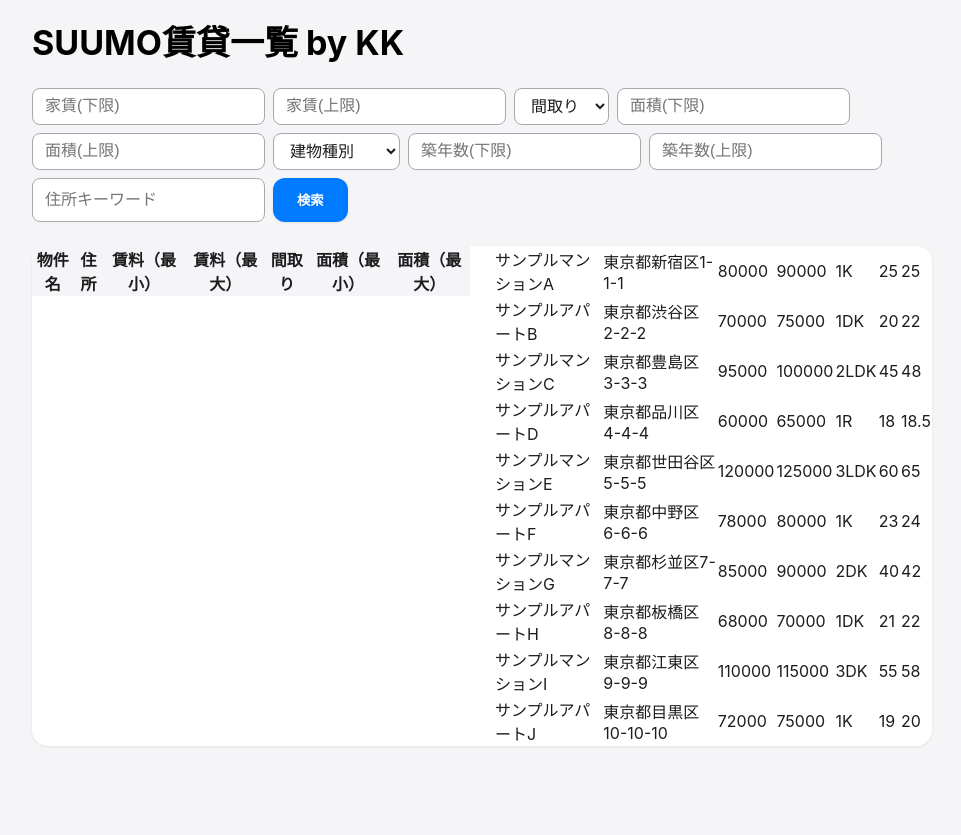
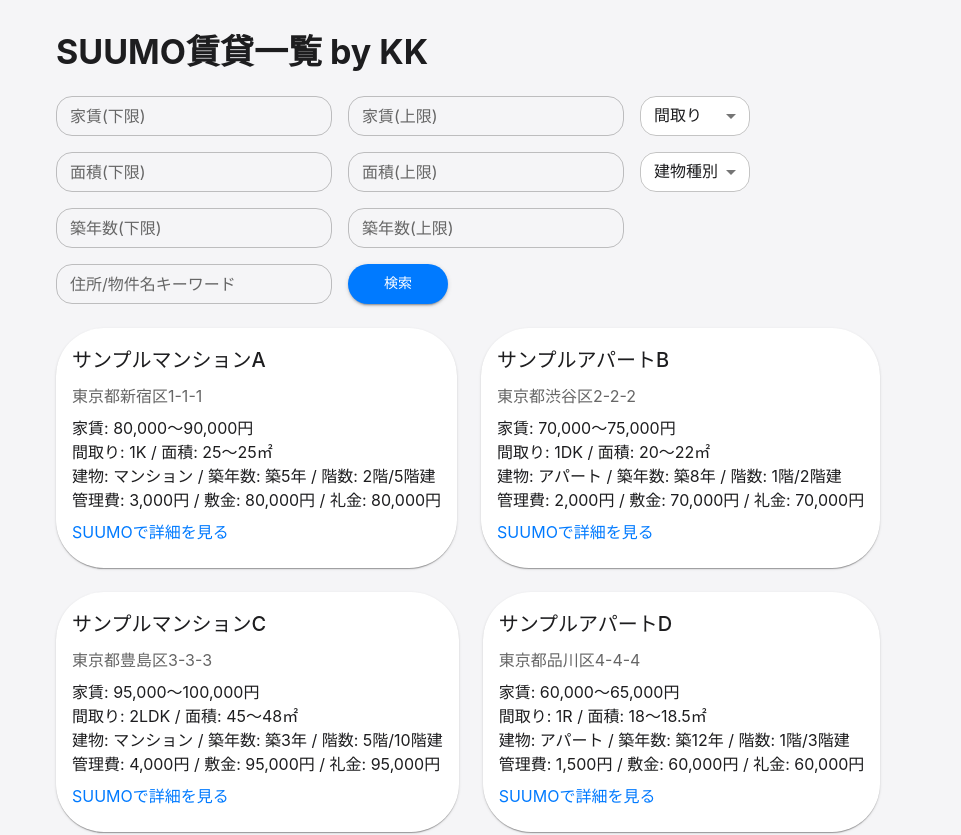
Before and after one commit to KazumasaKoshikawa/home-scraper, a React (Create React App) app: page / in a window 1280 px wide. Shown: the top 835 px of the page, without its empty margins (158-1119 px from the left). Before the commit the page ends 800 px from the top, so only its background shows below. Built offline with nearby package versions, Linux system fonts and the light colour scheme.

Commit message:
MUIをインストール＆UI改善

```diff
--- a/package.json
+++ b/package.json
@@ -4,6 +4,10 @@
   "private": true,
   "homepage": "https://kazumasakoshikawa.github.io/home-scraper-frontend/",
   "dependencies": {
+    "@emotion/react": "^11.14.0",
+    "@emotion/styled": "^11.14.0",
+    "@mui/icons-material": "^7.1.2",
+    "@mui/material": "^7.1.2",
     "@testing-library/dom": "^10.4.0",
     "@testing-library/jest-dom": "^6.6.3",
     "@testing-library/react": "^16.3.0",
--- a/src/App.js
+++ b/src/App.js
@@ -1,11 +1,33 @@
 import React, { useEffect, useState } from "react";
-import "./App.css";
 import FilterBar from "./components/FilterBar";
 import PropertyTable from "./components/PropertyTable";
+import { ThemeProvider, createTheme } from '@mui/material/styles';
+import CssBaseline from '@mui/material/CssBaseline';
+import Container from '@mui/material/Container';
+import Box from '@mui/material/Box';
+import Typography from '@mui/material/Typography';
+// MUIアイコンの例: import SearchIcon from '@mui/icons-material/Search';
+
+// Apple風カラーパレット・角丸・フォントをカスタムしたMUIテーマ
+const theme = createTheme({
+  palette: {
+    primary: { main: '#007AFF' },
+    background: { default: '#F5F5F7', paper: '#fff' },
+    text: { primary: '#1D1D1F', secondary: '#666' },
+  },
+  shape: { borderRadius: 16 },
+  typography: {
+    fontFamily: "-apple-system, BlinkMacSystemFont, 'SF Pro Text', 'Helvetica Neue', sans-serif",
+    h1: { fontSize: 34, fontWeight: 700 },
+  },
+});
 
 export default function App() {
+  // 物件データ全体
   const [properties, setProperties] = useState([]);
+  // フィルタ後の物件データ
   const [filtered, setFiltered] = useState([]);
+  // 各種フィルタ用のstate
   const [rentFrom, setRentFrom] = useState("");
   const [rentTo, setRentTo] = useState("");
   const [layout, setLayout] = useState("");
@@ -16,6 +38,20 @@
   const [buildingAgeTo, setBuildingAgeTo] = useState("");
   const [address, setAddress] = useState("");
 
+  // まとめてFilterBarに渡すオブジェクト
+  const filterState = {
+    rentFrom, setRentFrom,
+    rentTo, setRentTo,
+    layout, setLayout,
+    areaFrom, setAreaFrom,
+    areaTo, setAreaTo,
+    buildingType, setBuildingType,
+    buildingAgeFrom, setBuildingAgeFrom,
+    buildingAgeTo, setBuildingAgeTo,
+    address, setAddress
+  };
+
+  // 初回マウント時に静的データを取得
   useEffect(() => {
     fetch(process.env.PUBLIC_URL + "/static_data.json")
       .then((res) => res.json())
@@ -25,59 +61,52 @@
       });
   }, []);
 
+  // 検索・フィルタ処理
   const handleFilter = () => {
     setFiltered(
       properties.filter((p) => {
-        // 家賃
+        // 家賃フィルタ
         const from = rentFrom ? parseInt(rentFrom, 10) : -Infinity;
         const to = rentTo ? parseInt(rentTo, 10) : Infinity;
         if (!(p.rent_min >= from && p.rent_max <= to)) return false;
-        // 間取り
+        // 間取りフィルタ
         if (layout && p.layout !== layout) return false;
-        // 面積
+        // 面積フィルタ
         const areaMin = areaFrom ? parseFloat(areaFrom) : -Infinity;
         const areaMax = areaTo ? parseFloat(areaTo) : Infinity;
         if (!(p.area_min >= areaMin && p.area_max <= areaMax)) return false;
-        // 建物種別
+        // 建物種別フィルタ
         if (buildingType && p.building_type !== buildingType) return false;
-        // 築年数
+        // 築年数フィルタ
         const getAge = (str) => parseInt(str.replace(/[^0-9]/g, ''), 10) || 0;
         const age = getAge(p.building_age);
         const ageFrom = buildingAgeFrom ? parseInt(buildingAgeFrom, 10) : -Infinity;
         const ageTo = buildingAgeTo ? parseInt(buildingAgeTo, 10) : Infinity;
         if (!(age >= ageFrom && age <= ageTo)) return false;
-        // 住所
-        if (address && !p.address.includes(address)) return false;
+        // 物件名・住所の部分一致フィルタ（どちらかにキーワードが含まれていればOK）
+        if (address) {
+          const keyword = address.trim();
+          if (!p.address.includes(keyword) && !p.name.includes(keyword)) return false;
+        }
         return true;
       })
     );
   };
 
   return (
-    <div className="container">
-      <h1 className="text-large-title" style={{ marginBottom: 24 }}>SUUMO賃貸一覧 by KK</h1>
-      <FilterBar
-        rentFrom={rentFrom}
-        rentTo={rentTo}
-        setRentFrom={setRentFrom}
-        setRentTo={setRentTo}
-        layout={layout}
-        setLayout={setLayout}
-        areaFrom={areaFrom}
-        setAreaFrom={setAreaFrom}
-        areaTo={areaTo}
-        setAreaTo={setAreaTo}
-        buildingType={buildingType}
-        setBuildingType={setBuildingType}
-        buildingAgeFrom={buildingAgeFrom}
-        setBuildingAgeFrom={setBuildingAgeFrom}
-        buildingAgeTo={buildingAgeTo}
-        setBuildingAgeTo={setBuildingAgeTo}
-        address={address}
-        setAddress={setAddress}
-        onFilter={handleFilter}
-      />
-      <PropertyTable properties={filtered} />
-    </div>
+    <ThemeProvider theme={theme}>
+      <CssBaseline />
+      {/* 中央寄せ・余白付きのApple風Container */}
+      <Container maxWidth="md" sx={{ py: 4 }}>
+        <Box sx={{ mb: 3 }}>
+          {/* タイトル */}
+          <Typography variant="h1">SUUMO賃貸一覧 by KK</Typography>
+        </Box>
+        {/* フィルタバー（filterStateをまとめて渡す） */}
+        <FilterBar filterState={filterState} onFilter={handleFilter} />
+        {/* 物件リスト表示 */}
+        <PropertyTable properties={filtered} />
+      </Container>
+    </ThemeProvider>
   );
 }
--- a/src/components/FilterBar.js
+++ b/src/components/FilterBar.js
@@ -1,9 +1,14 @@
 import React from "react";
+import { Box, TextField, Select, MenuItem, Button } from '@mui/material';
+// MUIアイコンの例: import SearchIcon from '@mui/icons-material/Search';
 
+// 間取り・建物種別の選択肢
 const layouts = ["", "1R", "1K", "1DK", "1LDK", "2DK", "2LDK", "3DK", "3LDK"];
 const buildingTypes = ["", "マンション", "アパート"];
 
-export default function FilterBar({
+export default function FilterBar({ filterState, onFilter }) {
+    // filterStateから各値とsetterを分割代入
+    const {
         rentFrom, setRentFrom,
         rentTo, setRentTo,
         layout, setLayout,
@@ -12,25 +17,40 @@
         buildingType, setBuildingType,
         buildingAgeFrom, setBuildingAgeFrom,
         buildingAgeTo, setBuildingAgeTo,
-    address, setAddress,
-    onFilter
-}) {
+        address, setAddress
+    } = filterState;
+
     return (
-        <div className="filter-bar">
-            <input type="number" placeholder="家賃(下限)" value={rentFrom} onChange={e => setRentFrom(e.target.value)} className="input-field" />
-            <input type="number" placeholder="家賃(上限)" value={rentTo} onChange={e => setRentTo(e.target.value)} className="input-field" />
-            <select value={layout} onChange={e => setLayout(e.target.value)} className="select-field">
-                {layouts.map(l => <option key={l} value={l}>{l || "間取り"}</option>)}
-            </select>
-            <input type="number" placeholder="面積(下限)" value={areaFrom} onChange={e => setAreaFrom(e.target.value)} className="input-field" />
-            <input type="number" placeholder="面積(上限)" value={areaTo} onChange={e => setAreaTo(e.target.value)} className="input-field" />
-            <select value={buildingType} onChange={e => setBuildingType(e.target.value)} className="select-field">
-                {buildingTypes.map(t => <option key={t} value={t}>{t || "建物種別"}</option>)}
-            </select>
-            <input type="number" placeholder="築年数(下限)" value={buildingAgeFrom} onChange={e => setBuildingAgeFrom(e.target.value)} className="input-field" />
-            <input type="number" placeholder="築年数(上限)" value={buildingAgeTo} onChange={e => setBuildingAgeTo(e.target.value)} className="input-field" />
-            <input type="text" placeholder="住所キーワード" value={address} onChange={e => setAddress(e.target.value)} className="input-field" />
-            <button className="primary-btn" onClick={onFilter}>検索</button>
-        </div>
+        // Apple風の余白・角丸・配色でフォームを構成
+        <Box sx={{ display: 'flex', flexWrap: 'wrap', gap: 2, mb: 3 }}>
+            {/* 家賃(下限) */}
+            <TextField label="家賃(下限)" type="number" value={rentFrom} onChange={e => setRentFrom(e.target.value)} size="small" sx={{ minWidth: 110 }} />
+            {/* 家賃(上限) */}
+            <TextField label="家賃(上限)" type="number" value={rentTo} onChange={e => setRentTo(e.target.value)} size="small" sx={{ minWidth: 110 }} />
+            {/* 間取りセレクト */}
+            <Select value={layout} onChange={e => setLayout(e.target.value)} displayEmpty size="small" sx={{ minWidth: 110, bgcolor: '#fff', borderRadius: 1 }}>
+                <MenuItem value="">間取り</MenuItem>
+                {layouts.filter(l => l).map(l => <MenuItem key={l} value={l}>{l}</MenuItem>)}
+            </Select>
+            {/* 面積(下限) */}
+            <TextField label="面積(下限)" type="number" value={areaFrom} onChange={e => setAreaFrom(e.target.value)} size="small" sx={{ minWidth: 110 }} />
+            {/* 面積(上限) */}
+            <TextField label="面積(上限)" type="number" value={areaTo} onChange={e => setAreaTo(e.target.value)} size="small" sx={{ minWidth: 110 }} />
+            {/* 建物種別セレクト */}
+            <Select value={buildingType} onChange={e => setBuildingType(e.target.value)} displayEmpty size="small" sx={{ minWidth: 110, bgcolor: '#fff', borderRadius: 1 }}>
+                <MenuItem value="">建物種別</MenuItem>
+                {buildingTypes.filter(t => t).map(t => <MenuItem key={t} value={t}>{t}</MenuItem>)}
+            </Select>
+            {/* 築年数(下限) */}
+            <TextField label="築年数(下限)" type="number" value={buildingAgeFrom} onChange={e => setBuildingAgeFrom(e.target.value)} size="small" sx={{ minWidth: 110 }} />
+            {/* 築年数(上限) */}
+            <TextField label="築年数(上限)" type="number" value={buildingAgeTo} onChange={e => setBuildingAgeTo(e.target.value)} size="small" sx={{ minWidth: 110 }} />
+            {/* 住所・物件名キーワード */}
+            <TextField label="住所/物件名キーワード" value={address} onChange={e => setAddress(e.target.value)} size="small" sx={{ minWidth: 140 }} />
+            {/* 検索ボタン（MUIアイコンを使う場合: startIcon={<SearchIcon />}） */}
+            <Button variant="contained" color="primary" onClick={onFilter} sx={{ minWidth: 100, borderRadius: 2 }}>
+                検索
+            </Button>
+        </Box>
     );
 }
--- a/src/components/PropertyTable.js
+++ b/src/components/PropertyTable.js
@@ -1,32 +1,36 @@
 import React from "react";
+import { Grid, Card, CardContent, Typography, Link } from '@mui/material';
+// MUIアイコンの例: import HomeIcon from '@mui/icons-material/Home';
 
 export default function PropertyTable({ properties }) {
     return (
-        <table className="property-table" style={{ width: '100%', background: '#fff', borderRadius: 16, boxShadow: '0 1px 3px rgba(0,0,0,0.08)', borderCollapse: 'separate', borderSpacing: 0 }}>
-            <thead>
-                <tr style={{ background: '#F5F5F7' }}>
-                    <th>物件名</th>
-                    <th>住所</th>
-                    <th>賃料（最小）</th>
-                    <th>賃料（最大）</th>
-                    <th>間取り</th>
-                    <th>面積（最小）</th>
-                    <th>面積（最大）</th>
-                </tr>
-            </thead>
-            <tbody>
-                {properties.map((p) => (
-                    <tr key={p.id} style={{ borderBottom: '1px solid #EEEEEE' }}>
-                        <td>{p.name}</td>
-                        <td>{p.address}</td>
-                        <td>{p.rent_min}</td>
-                        <td>{p.rent_max}</td>
-                        <td>{p.layout}</td>
-                        <td>{p.area_min}</td>
-                        <td>{p.area_max}</td>
-                    </tr>
-                ))}
-            </tbody>
-        </table>
+        // レスポンシブなグリッドでカード型物件リストを表示
+        <Grid container spacing={3}>
+            {properties.map((p) => (
+                <Grid item xs={12} sm={6} md={4} key={p.id}>
+                    {/* Apple風の角丸・影・余白を持つカード */}
+                    <Card sx={{ borderRadius: 3, boxShadow: 1 }}>
+                        <CardContent>
+                            {/* 物件名 */}
+                            <Typography variant="h6" sx={{ mb: 1 }}>{p.name}</Typography>
+                            {/* 住所 */}
+                            <Typography color="text.secondary" sx={{ mb: 1 }}>{p.address}</Typography>
+                            {/* 家賃 */}
+                            <Typography>家賃: {p.rent_min.toLocaleString()}〜{p.rent_max.toLocaleString()}円</Typography>
+                            {/* 間取り・面積 */}
+                            <Typography>間取り: {p.layout} / 面積: {p.area_min}〜{p.area_max}㎡</Typography>
+                            {/* 建物種別・築年数・階数 */}
+                            <Typography>建物: {p.building_type} / 築年数: {p.building_age} / 階数: {p.floor}</Typography>
+                            {/* 管理費・敷金・礼金 */}
+                            <Typography>管理費: {p.admin_fee_min ? p.admin_fee_min.toLocaleString() : 0}円 / 敷金: {p.deposit ? p.deposit.toLocaleString() : 0}円 / 礼金: {p.key_money ? p.key_money.toLocaleString() : 0}円</Typography>
+                            {/* SUUMOリンク（MUIアイコンを使う場合: <HomeIcon sx={{ mr: 0.5 }} /> など） */}
+                            <Link href={p.url} target="_blank" rel="noopener" color="primary" underline="hover" sx={{ mt: 1, display: 'block' }}>
+                                SUUMOで詳細を見る
+                            </Link>
+                        </CardContent>
+                    </Card>
+                </Grid>
+            ))}
+        </Grid>
     );
 }
```
Also changed, not shown: 1 other file (tests, documents, lock files or other folders). Lines whose indentation alone changed are shown as unchanged.
